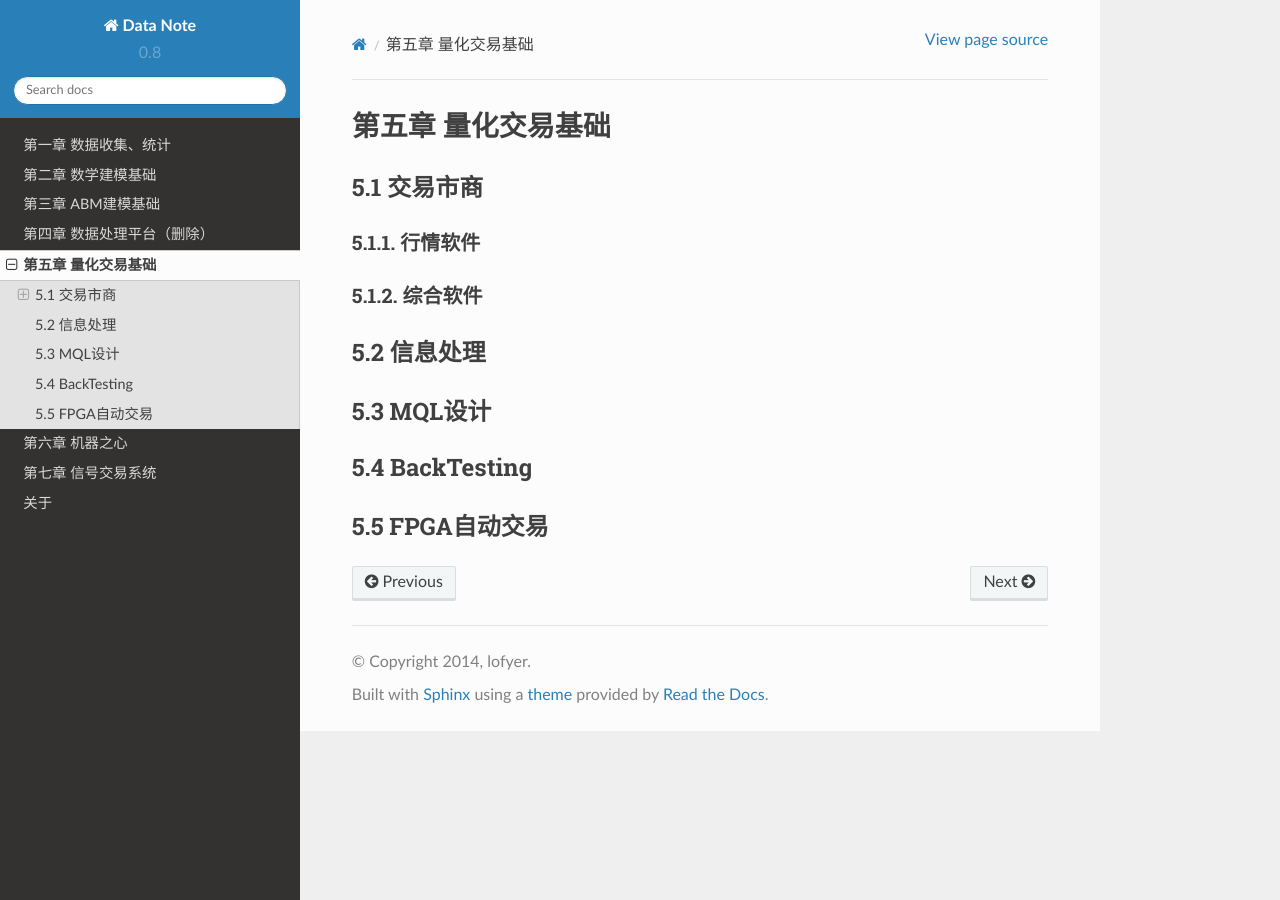
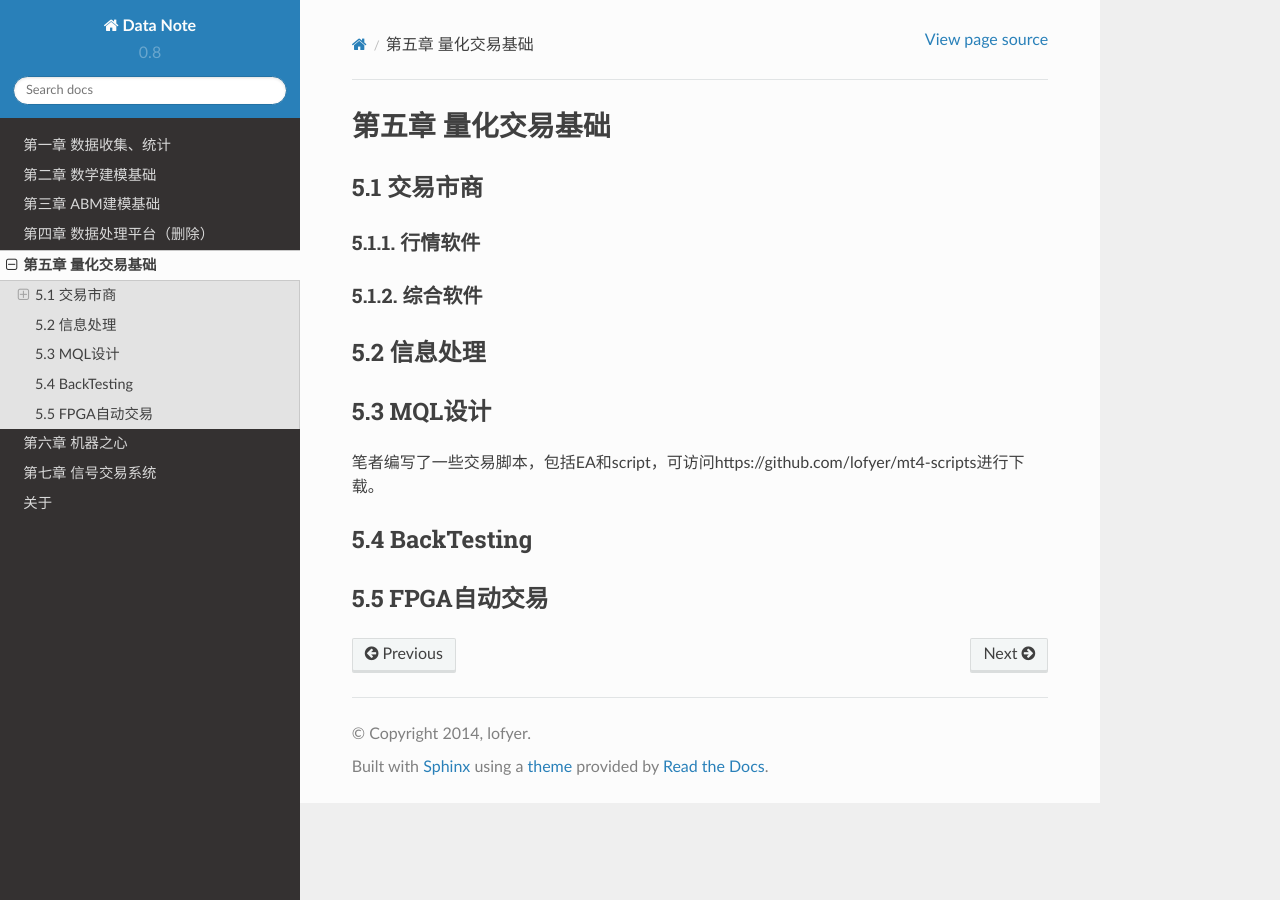
Before and after one commit to lofyer/DataNote, a Sphinx documentation site: the page built from source/posts/ch05.rst, in a window 1280 px wide. Built offline with Sphinx 7.4.7 and the Read the Docs theme 2.0.0, drawn with Linux system fonts in a browser that asks for light colours.

Commit message:
mt4脚本

```diff
--- a/source/index.rst
+++ b/source/index.rst
@@ -7,6 +7,7 @@
 =============================
 
 这个笔记的是笔者的学习手记，内容包括统计、外汇、建模、信号系统等内容，较为繁杂。读者根据自己的需求酌情阅读。（意思就是你通读了这本书并不会对你产生太大影响，但会对我的生意有好处）
+
 与这个笔记对应的网站是https://forex.fusionworks.cn，里面有一些个人交易资料。
 
 .. toctree::
--- a/source/posts/ch05.rst
+++ b/source/posts/ch05.rst
@@ -20,6 +20,8 @@
 5.3 MQL设计
 -------------
 
+笔者编写了一些交易脚本，包括EA和script，可访问https://github.com/lofyer/mt4-scripts进行下载。
+
 ----------------
 5.4 BackTesting
 ----------------
```
